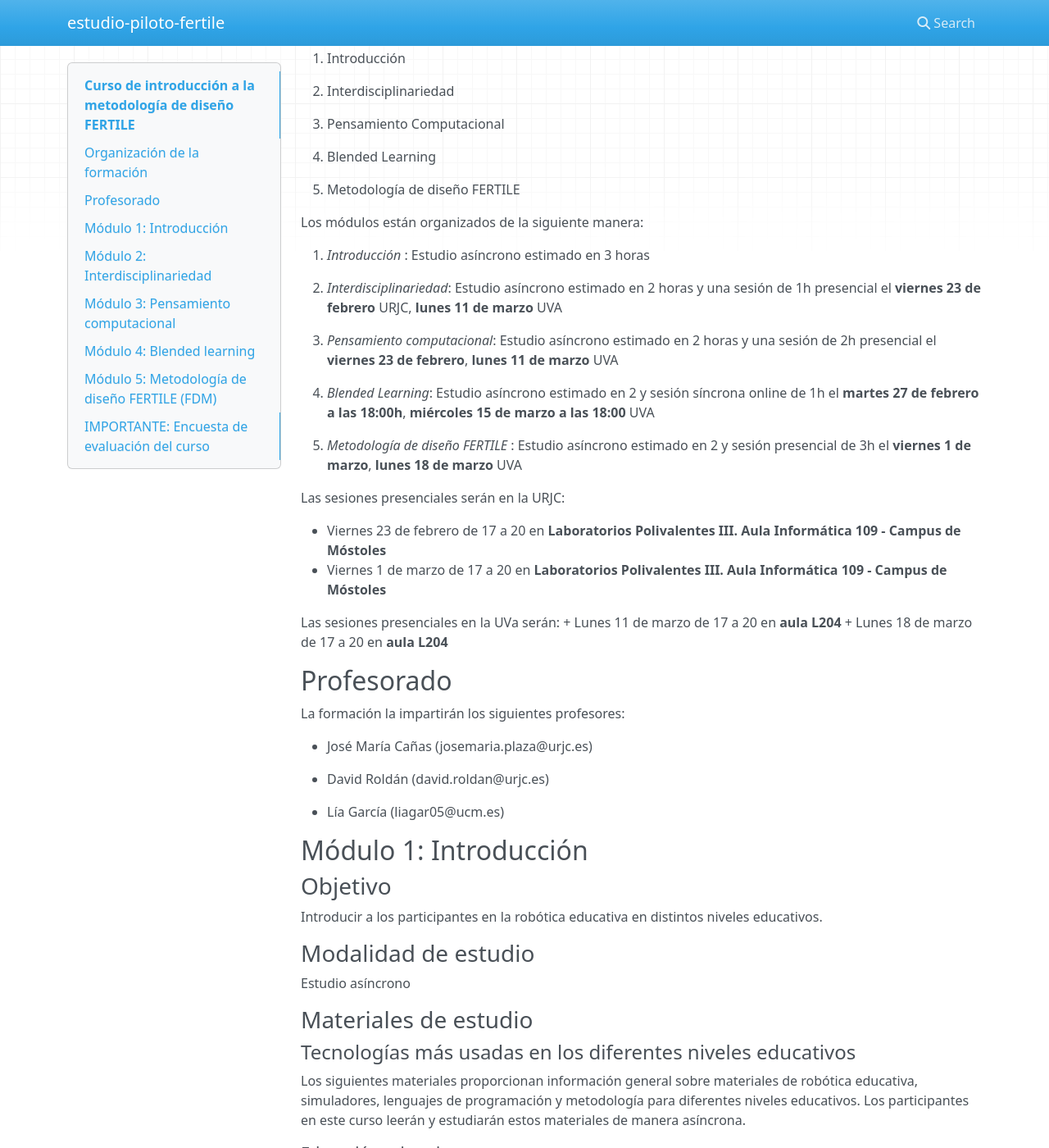
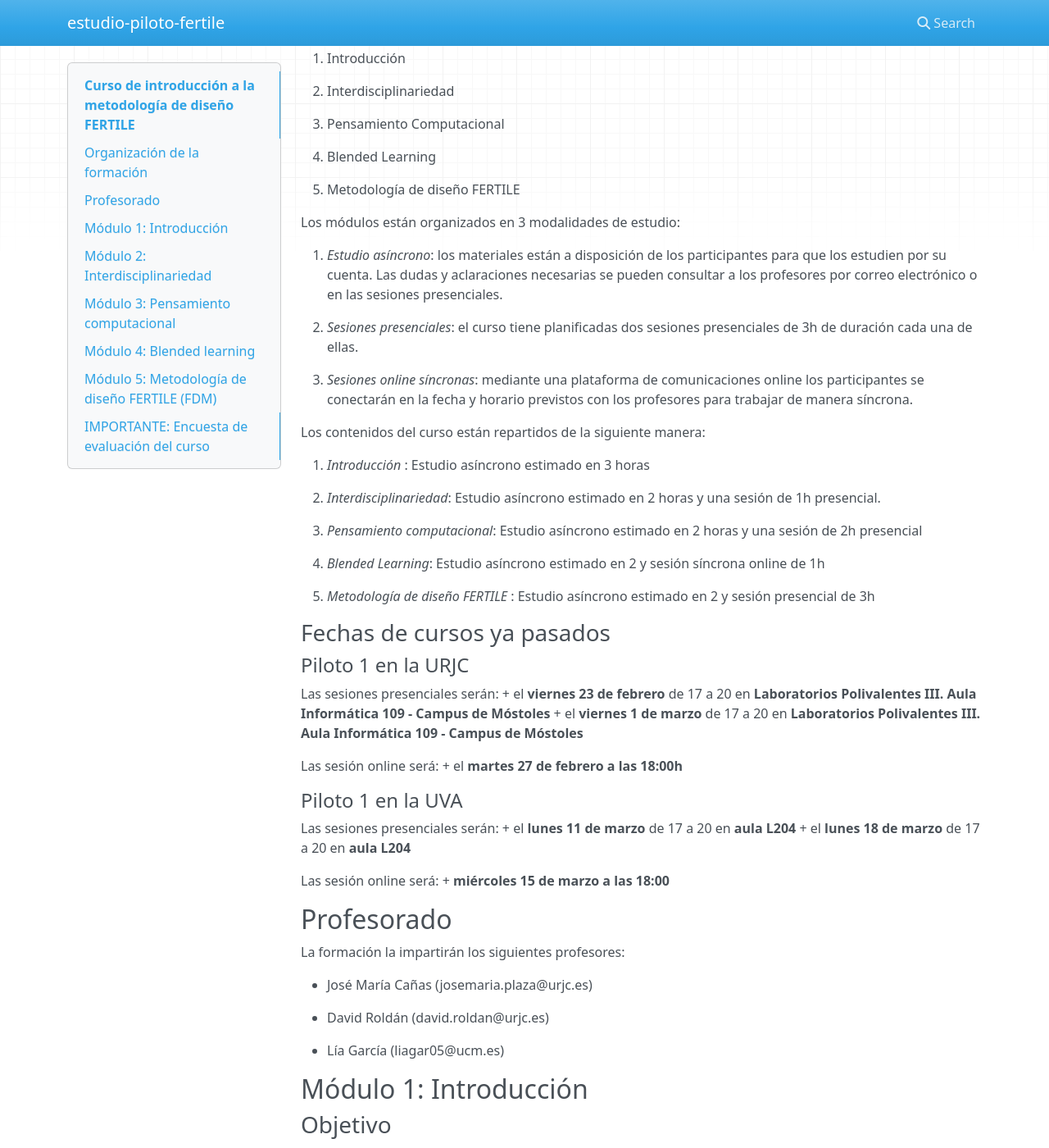
Before and after one commit to RoboticsLabURJC/estudio-piloto-fertile, an MkDocs documentation site: the page built from docs/index.md, in a window 1280 px wide and 1400 px high, scrolled down 476 px. Shown: the whole window at 82% size. Built offline with MkDocs 1.6.1, drawn with Linux system fonts in a browser that asks for light colours; nearby versions of some CDN libraries; some of the changed text lies outside the part shown.

Commit message:
Quitadas las fechas concretas de los pilotos y puesto todo más general

```diff
--- a/docs/index.md
+++ b/docs/index.md
@@ -21,26 +21,45 @@ La formación tendrá cinco módulos:
 
 5. Metodología de diseño FERTILE
 
-Los módulos están organizados de la siguiente manera:
+Los módulos están organizados en 3 modalidades de estudio:
+
+1. *Estudio asíncrono*: los materiales están a disposición de los participantes para que los estudien por su cuenta. Las dudas y aclaraciones necesarias se pueden consultar a los profesores por correo electrónico o en las sesiones presenciales.
+
+2. *Sesiones presenciales*: el curso tiene planificadas dos sesiones presenciales de 3h de duración cada una de ellas.
+
+3. *Sesiones online síncronas*: mediante una plataforma de comunicaciones online los participantes se conectarán en la fecha y horario previstos con los profesores para trabajar de manera síncrona.
+
+
+Los contenidos del curso están repartidos de la siguiente manera:
 
 1. *Introducción* : Estudio asíncrono estimado en 3 horas
 
-2. *Interdisciplinariedad*: Estudio asíncrono estimado en 2 horas y una sesión de 1h presencial el **viernes 23 de febrero** URJC, **lunes 11 de marzo** UVA
+2. *Interdisciplinariedad*: Estudio asíncrono estimado en 2 horas y una sesión de 1h presencial.
 
-3. *Pensamiento computacional*: Estudio asíncrono estimado en 2 horas y una sesión de 2h presencial el  **viernes 23 de febrero**, **lunes 11 de marzo** UVA
+3. *Pensamiento computacional*: Estudio asíncrono estimado en 2 horas y una sesión de 2h presencial
 
-4. *Blended Learning*: Estudio asíncrono estimado en 2 y sesión síncrona online de 1h el **martes 27 de febrero a las 18:00h**, **miércoles 15 de marzo a las 18:00** UVA
+4. *Blended Learning*: Estudio asíncrono estimado en 2 y sesión síncrona online de 1h
 
-5. *Metodología de diseño FERTILE* : Estudio asíncrono estimado en 2 y sesión presencial de 3h el **viernes 1 de marzo**, **lunes 18 de marzo** UVA
+5. *Metodología de diseño FERTILE* : Estudio asíncrono estimado en 2 y sesión presencial de 3h
 
-Las sesiones presenciales serán en la URJC:
+### Fechas de cursos ya pasados
 
-+ Viernes 23 de febrero de 17 a 20 en **Laboratorios Polivalentes III. Aula Informática 109 - Campus de Móstoles**
-+ Viernes 1 de marzo de 17 a 20 en **Laboratorios Polivalentes III. Aula Informática 109 - Campus de Móstoles**
+#### Piloto 1 en la URJC
+Las sesiones presenciales serán:
++ el **viernes 23 de febrero** de 17 a 20 en **Laboratorios Polivalentes III. Aula Informática 109 - Campus de Móstoles**
++ el **viernes 1 de marzo** de 17 a 20 en **Laboratorios Polivalentes III. Aula Informática 109 - Campus de Móstoles**
 
-Las sesiones presenciales en la UVa serán:
-+ Lunes 11 de marzo de 17 a 20 en **aula L204**
-+ Lunes 18 de marzo de 17 a 20 en **aula L204**
+Las sesión online será:
++ el  **martes 27 de febrero a las 18:00h**
+
+#### Piloto 1 en la UVA
+Las sesiones presenciales serán:
++ el **lunes 11 de marzo** de 17 a 20 en **aula L204**
++ el **lunes 18 de marzo** de 17 a 20 en **aula L204**
+
+Las sesión online será:
++ **miércoles 15 de marzo a las 18:00**
+
 
 ## Profesorado
 
@@ -107,7 +126,7 @@ El objetivo de este módulo es introducir la interdisciplinariedad, en nuestro c
 
 ### Modalidad de estudio
 
-Todos los materiales de este módulo están diseñados para que los participantes los trabajen asincronamente, excepto el taller de **Familiarización con los materiales de robótica** que se impartirá en la primera sesión presencial el viernes 23 de febrero/lunes 11 de marzo.
+Todos los materiales de este módulo están diseñados para que los participantes los trabajen asincronamente, excepto el taller de **Familiarización con los materiales de robótica** que se impartirá en la primera sesión presencial.
 
 ### Materiales de estudio
 
@@ -144,7 +163,7 @@ El objetivo de este módulo es la reflexión sobre las habilidades de pensamient
 
 Este módulo de pensamiento computacional se divide en tres partes:
 
-1. Un taller presencial de 2h de duración sobre **habilidades del pensamiento computacional** que se impartirá en la sesión presencial del *23 de febrero* en la URJC y el *11 de marzo* en la UVA.
+1. Un taller presencial de 2h de duración sobre **habilidades del pensamiento computacional** que se impartirá en la primera sesión presencial.
 
 2. Materiales para el estudio y comprensión de las habilidades que implica el pensamiento computacional. Los participantes estudiarán de manera asíncrona estos materiales.
 
@@ -154,7 +173,7 @@ Este módulo de pensamiento computacional se divide en tres partes:
 
 #### Taller presencial
 
-Un taller presencial de 2h de duración sobre **habilidades del pensamiento computacional** que se impartirá en la sesión presencial del *23 de febrero* en la URJC y el *11 de marzo* en la UVA. [Esta presentación](materiales/CT_03.pdf) es la que usamos en el taller de habilidades de pensamiento computacional.
+Un taller presencial de 2h de duración sobre **habilidades del pensamiento computacional** que se impartirá en durante la primera sesión presencial. [Esta presentación](materiales/CT_03.pdf) es la que usamos en el taller de habilidades de pensamiento computacional.
 
 #### Estudio sobre habilidades de pensamiento computacional
 
@@ -170,7 +189,7 @@ Trabajo en equipo para completar en la ficha de trabajo del proyecto de arte y r
 
 En el equipo de trabajo seguiréis trabajando en la idea inicial de vuestro proyecto integrando robótica y arte , prestando especial atención a trabajar las habilidades de CT. Completaréis la hoja de trabajo de vuestro proyecto con las habilidades de pensamiento computacional implicadas.
 
-Cuando tengáis lista la ficha de trabajo enviadla por correo electrónico a los profesores indicando los componentes del grupo *antes de la sesión presencial del viernes 1 de marzo (URJC) lunes 18 de marzo (UVA)*.
+Cuando tengáis lista la ficha de trabajo enviadla por correo electrónico a los profesores indicando los componentes del grupo *antes de la segunda sesión presencial*.
 
 ## Módulo 4: Blended learning
 
@@ -184,7 +203,7 @@ Este módulo tendrá dos tipos de actividades:
 
 1. Habrá una serie de materiales de estudio acerca del aprendizaje mixto (blended) learning y de simuladores de robótica educativa que tendréis que trabajar de manera asíncrona
 
-2. Habrá un taller online síncrono de 1h de duración para trabajar de manera práctica con el simulador Kibotics. Este taller será el **27 de febrero a las 18:00** os haremos llegar un enlace para la sesión.
+2. Habrá un taller online síncrono de 1h de duración para trabajar de manera práctica con el simulador Kibotics. Os os haremos llegar un enlace para la sesión.
 
 ### Materiales de estudio
 
@@ -203,11 +222,11 @@ El objetivo de este módulo es conocer en profundidad la metodología FERTILE. C
 
 ### Modalidad de estudio
 
-Gran parte de los contenidos asociados a este módulo se impartirán prensencialmente el **viernes 1 de marzo de 2024** en la URJC y el **lunes 18 de marzo de 2014** en la UVA. El resto serán de estudio personal asíncrono.
+Gran parte de los contenidos asociados a este módulo se impartirán prensencialmente. El resto serán de estudio personal asíncrono.
 
 ### Materiales de estudio
 
-La sesión presencial del 1 de marzo/18 de marzo tendrá dos partes:
+La segunda sesión presencial tendrá dos partes:
 
 #### Metodología FERTILE.
 
@@ -221,7 +240,7 @@ El objetivo será conocer y familiarizarse con la metodología FERTILE y los pas
 
 El objetivo será presentar la CP y mostrar cómo se hace un diseño siguiendo la metodología FERTILE a través de la herramienta CP que pretende facilitar el proceso. Para ello contaremos con las siguientes herramientas:
 
-+ [Vídeo introductorio](https://www.youtube.com/watch?v=pKsTioO7TsA) Sería conveniente que lo visualizáseis ante del taller de diseño que se impartirá el día 1 de marzo (URJC) 18 de marzo (UVA)
++ [Vídeo introductorio](https://www.youtube.com/watch?v=pKsTioO7TsA) Sería conveniente que lo visualizáseis antes del taller de diseño que se impartirá en la segunda sesión presencial.
 + Taller de diseño de un proyecto usando la CP.
     + [Hoja de trabajo](https://docs.google.com/forms/d/e/1FAIpQLSdLh7BXIRjz79Z4s48J9QChLrT2JvZPuK1FWjCDUhTHOacyzQ/viewform?usp=sf_link)
 
```
